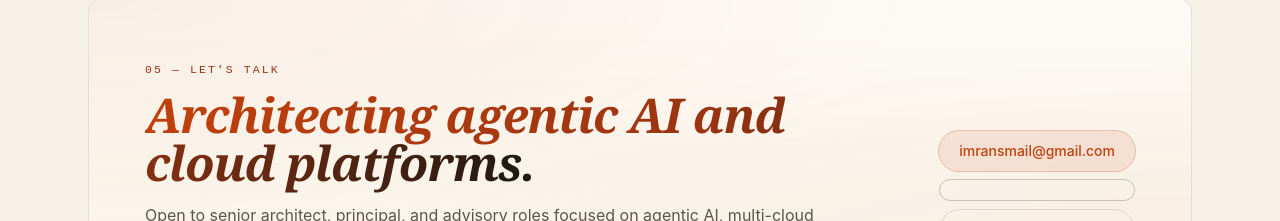
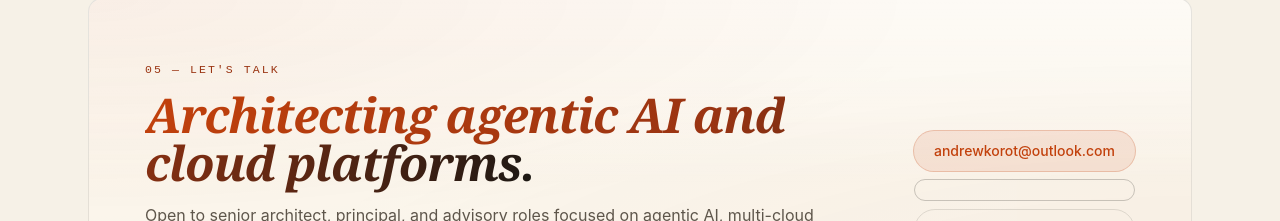
Before and after one commit to andrewkorot/andrewkorot.github.io, a Next.js app: page / in a window 1280 px wide. Shown: the part 6802-7023 px from the top of the page. Built offline with nearby package versions, Linux system fonts and the light colour scheme.

Commit message:
changed email

```diff
--- a/components/Navigation.tsx
+++ b/components/Navigation.tsx
@@ -32,7 +32,7 @@ export function Navigation() {
           ))}
         </nav>
         <a
-          href="mailto:imransmail@gmail.com"
+          href="mailto:andrewkorot@outlook.com"
           className="hidden rounded-full border border-accent-cyan/40 px-4 py-1.5 text-sm font-medium text-accent-cyan transition-colors hover:bg-accent-cyan/10 sm:inline-flex"
         >
           Get in touch
--- a/lib/data.ts
+++ b/lib/data.ts
@@ -2,7 +2,7 @@ export const profile = {
   name: "Andrii Korotaiev",
   title: "Principal Architect — AI | Cloud & Platform Architecture",
   location: "Kyiv, Ukraine",
-  email: "imransmail@gmail.com",
+  email: "andrewkorot@outlook.com",
   phone: "",
   linkedin: "https://www.linkedin.com/in/andrey-korotaev-69552b179",
   headline:
```
